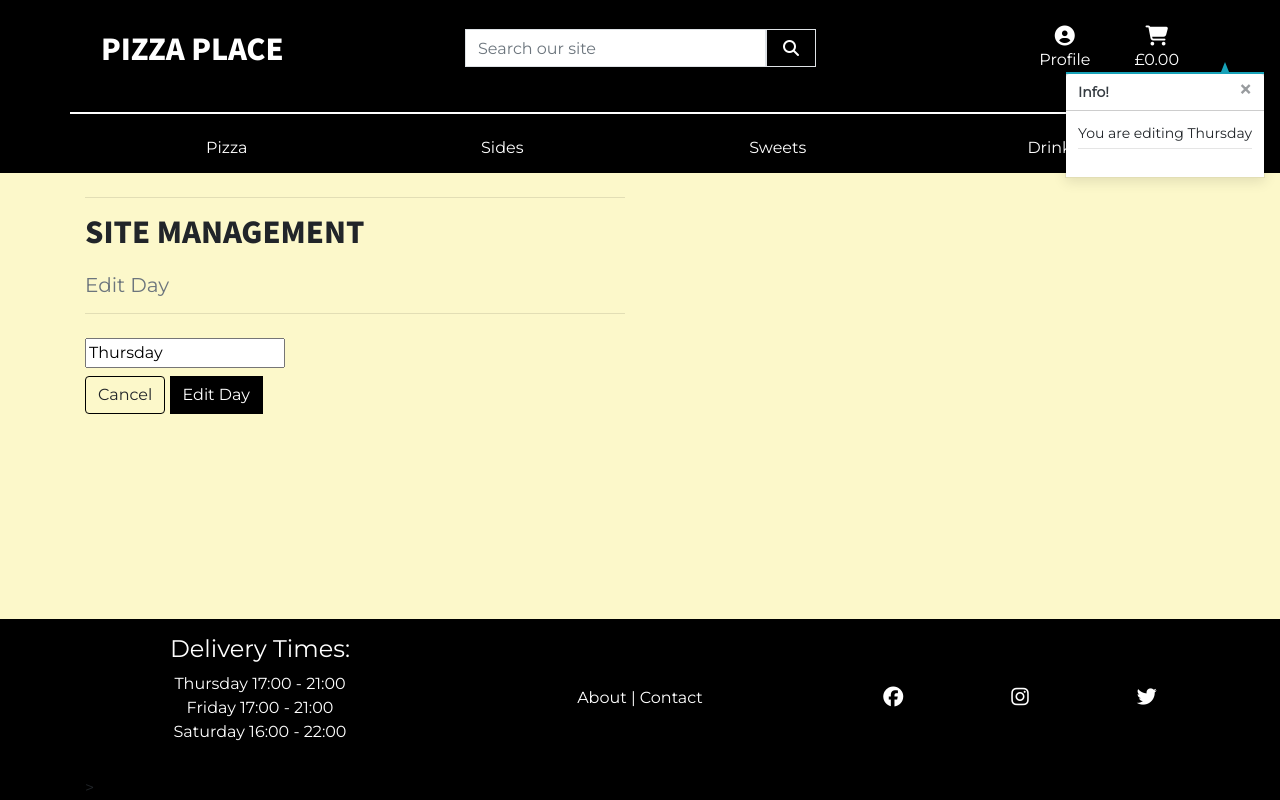
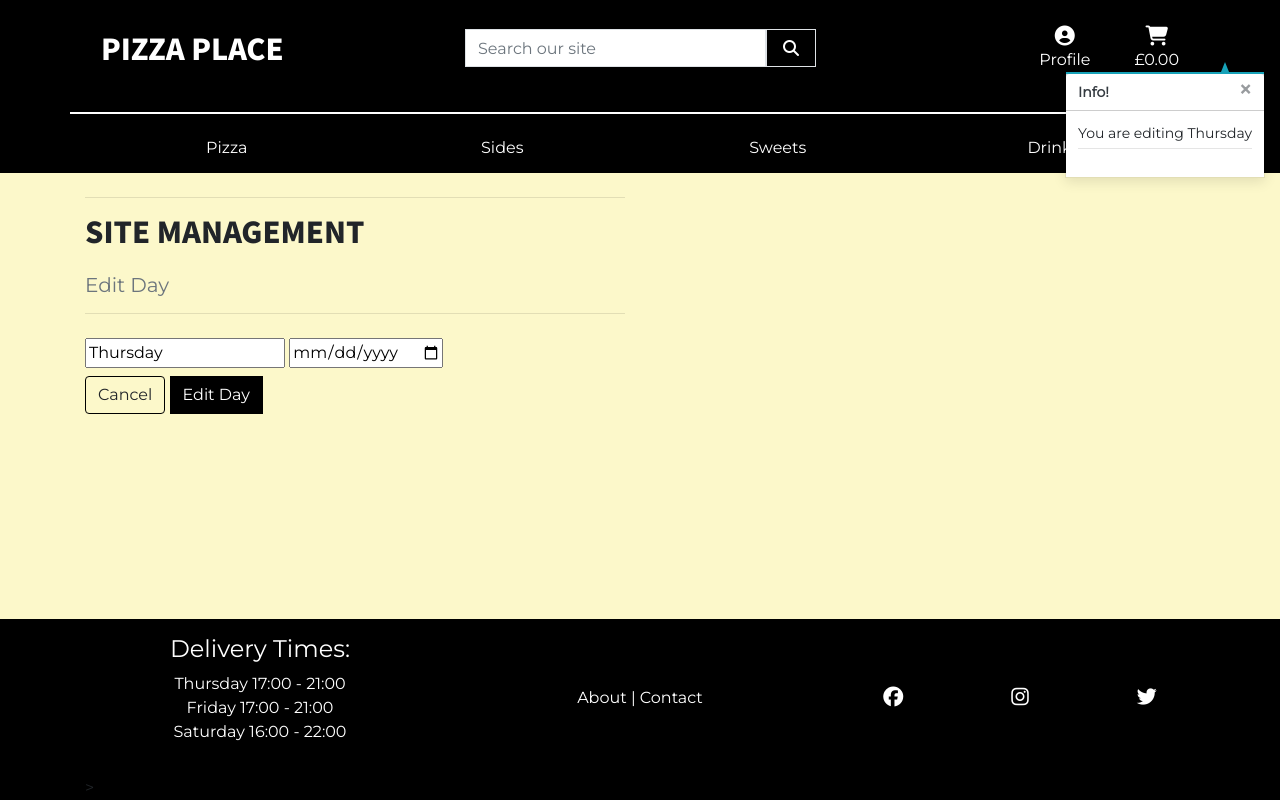
Before and after one commit to markj0hnst0n/pizza-delivery-place, a Django app: page /timeslot/edit_day/1/ in a window 1280 px wide. Run offline with Django 3.2, Linux system fonts and the light colour scheme; a user stored in the database is signed in; data comes from the database, SQL or seed files in the repository; some libraries are stand-ins or nearby versions.

Commit message:
added date field to day so that timeslot template can sort days chronologically

```diff
--- a/checkout/forms.py
+++ b/checkout/forms.py
@@ -25,7 +25,7 @@ class OrderForm(forms.ModelForm):
             'street_address1': 'Street Address 1',
             'street_address2': 'Street Address 2',
             'county': 'County',
-            'delivery_info': 'ring the bell, 3rd floor etc',
+            'delivery_info': 'Anything else we should know?  Food or Delivery',
         }
         labels = {
            'full_name': 'Full Name',
@@ -36,7 +36,7 @@ class OrderForm(forms.ModelForm):
            'street_address1': 'Street Address line 1',
            'street_address2': 'Street Address line 2',
            'county': 'County',
-           'delivery_info': 'Delivery instructions:',
+           'delivery_info': 'Additional Information:',
         }
 
         self.fields['full_name'].widget.attrs['autofocus'] = True
--- a/menu/templates/menu/item_detail.html
+++ b/menu/templates/menu/item_detail.html
@@ -110,7 +110,6 @@
         </div>
         <div class="row footer-container"></div>
     </div>
-
 </div>
 {% endblock %}
 
--- a/timeslot/models.py
+++ b/timeslot/models.py
@@ -4,9 +4,11 @@ from django.core.validators import MinValueValidator, MaxValueValidator
 
 class Day(models.Model):
     name = models.CharField(max_length=32)
+    date = models.DateField(null=True, blank=True)
 
     def __str__(self):
         return self.name
+
 
 
 class Timeslot(models.Model):
--- a/timeslot/templates/timeslot/add_day.html
+++ b/timeslot/templates/timeslot/add_day.html
@@ -26,6 +26,7 @@
                 <form method="POST" action="{% url 'add_day' %}" class="form mb-2" enctype="multipart/form-data">
                     {% csrf_token %}
                     <input class="my-2" type="text" name="day" id="day">
+                    <input class="my-2" type="date" name="date" id="date">
                     <div class="text-left">
                         <a class="btn border-black" href="{% url 'admin' %}">Cancel</a>
                         <button class="btn btn-black rounded-0" type="submit">Add Day</button>
--- a/timeslot/templates/timeslot/edit_day.html
+++ b/timeslot/templates/timeslot/edit_day.html
@@ -21,13 +21,16 @@
             </div>
         </div>
 
-        <div class="row">
-            <div class="col-12 col-md-6">
+        <div class="row mb-4">
+            <div class="col-12 col-lg-6">
                 <form method="POST" action="{% url 'edit_day' day.id %}" class="form mb-2" enctype="multipart/form-data">
                     {% csrf_token %}
                     <input class="my-2" type="text"
                            name="day" id="day"
                            value="{{ day.name }}">
+                    <input class="my-2" type="date"
+                           name="date" id="date"
+                           value="{{ date }}">
                     <div class="text-left">
                         <a class="btn border-black" href="{% url 'timeslot' %}">Cancel</a>
                         <button class="btn btn-black rounded-0" type="submit">Edit Day</button>
--- a/timeslot/views.py
+++ b/timeslot/views.py
@@ -10,7 +10,7 @@ def timeslot(request):
     """ A view to show all available timeslots """
 
     slots = Timeslot.objects.all().order_by('start_time')
-    days = Day.objects.all().order_by('pk')
+    days = Day.objects.all().order_by('date')
     total_slot_list = []
     total_slots = 0
 
@@ -152,7 +152,8 @@ def add_day(request):
 
     if request.method == 'POST':
         day = request.POST.get("day")
-        db_day = Day.objects.create(name=day)
+        date = request.POST.get("date")
+        db_day = Day.objects.create(name=day, date=date)
         db_day.save()
         return redirect('timeslot')
 
@@ -167,9 +168,11 @@ def edit_day(request, d_id):
         return redirect(reverse('home'))
 
     day = get_object_or_404(Day, pk=d_id)
+    date = str(day.date)
 
     if request.method == 'POST':
         day.name = request.POST.get("day")
+        day.date = request.POST.get("date")
         day.save()
         messages.success(request, 'Successfully edited day!')
         return redirect('timeslot')
@@ -180,6 +183,7 @@ def edit_day(request, d_id):
     template = 'timeslot/edit_day.html'
     context = {
         'day': day,
+        'date': date,
     }
 
     return render(request, template, context)
```
Also changed, not shown: README.md, timeslot/migrations/0012_day_date.py (added).
